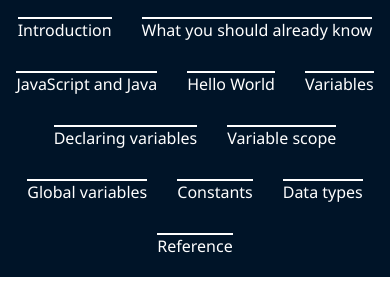
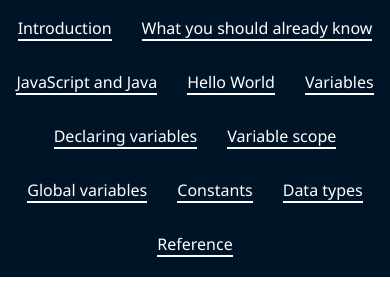
Before and after one commit to ronshalit00/fcc-tech-doc, a plain HTML site: page index.html in a window 390 px wide. Shown: the part 111-405 px from the top of the page. Drawn offline with Linux system fonts and the light colour scheme.

Commit message:
Fix issue with nav borders on mobile

```diff
--- a/styles.css
+++ b/styles.css
@@ -120,11 +120,13 @@
         flex: 1;
         gap: 30px;
     }
-
     #navbar a {
         border-top: none;
+        border-bottom: 2px solid #ffff;
         padding: 0;
-
+    }
+    #navbar a:is(:first-of-type) {
+        border-top: none;
     }
     #main-doc {
         width: 100%;
```
